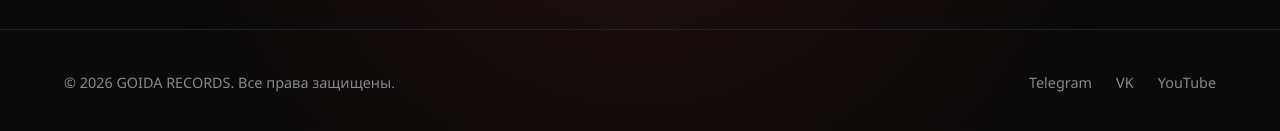
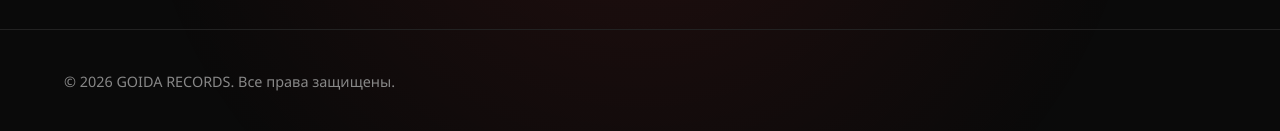
Before and after one commit to GoidaRecords/GoidaRecordsOfficial, a plain HTML site: page release.html in a window 1280 px wide. Shown: the part 417-548 px from the top of the page. Drawn offline with Linux system fonts and the light colour scheme.

Commit message:
Update release.html

```diff
--- a/release.html
+++ b/release.html
@@ -325,11 +325,6 @@
 
     <footer>
         <p>&copy; 2026 GOIDA RECORDS. Все права защищены.</p>
-        <div class="socials">
-            <a href="#">Telegram</a>
-            <a href="#">VK</a>
-            <a href="#">YouTube</a>
-        </div>
     </footer>
 
 <script>
```
